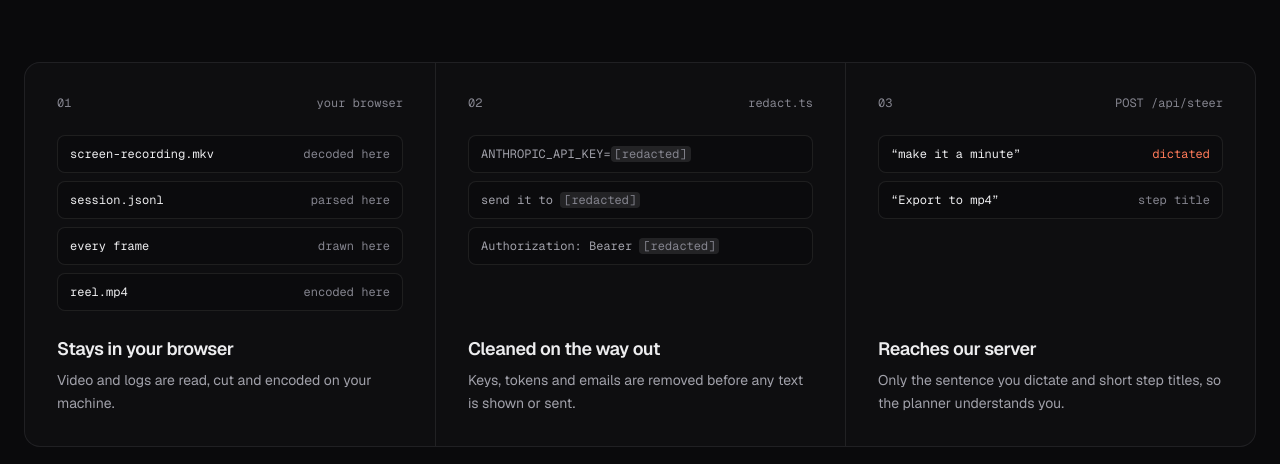
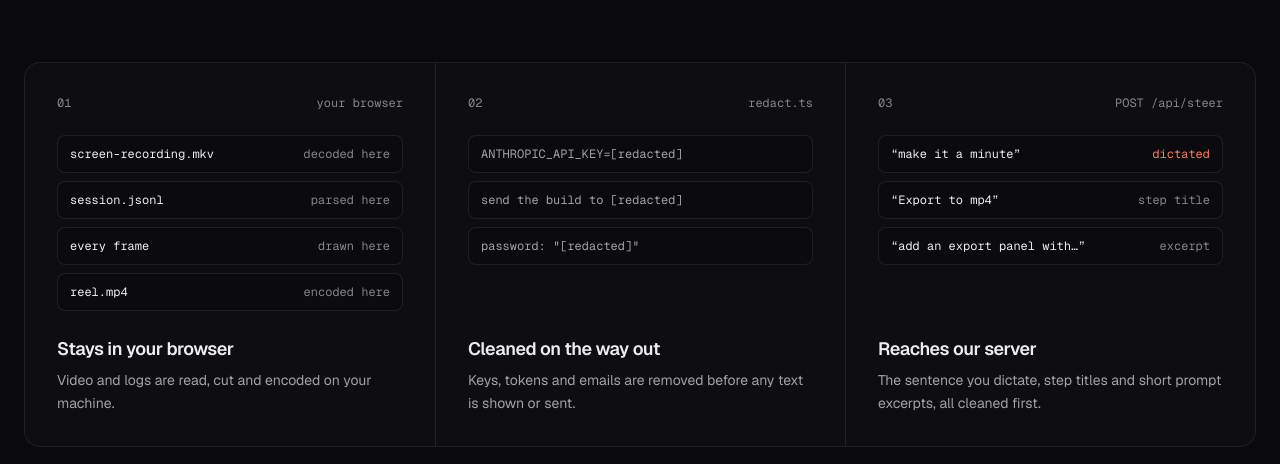
Before and after one commit to TejasThange3/buildreel, a Next.js app: page / in a window 1280 px wide. Shown: the part 3129-3593 px from the top of the page. Built offline with nearby package versions, Linux system fonts and the light colour scheme.

Commit message:
fix(ui): show real redactions and expose privacy headings
The Bearer sample was never redacted by redact.ts; the panel now shows redact()'s own output for lines it cleans. Prompt excerpts are disclosed, headings are no longer hidden from screen readers, and the swap animates opacity only.

```diff
--- a/src/ui/landing/PrivacyFlow.tsx
+++ b/src/ui/landing/PrivacyFlow.tsx
@@ -1,11 +1,12 @@
 "use client";
 
 import { useEffect, useState } from "react";
+import { redact } from "@/lib/log/redact";
 import { useInView } from "./useInView";
 import { usePageVisible, useReducedMotion } from "./usePageState";
 
 // What leaves the browser, shown as it happens: log lines pass the redactor one by one, and only
-// the cleaned text arrives at the server. Lines are shortened samples of what redact.ts removes.
+// the cleaned text arrives at the server. The cleaned lines are redact()'s own output.
 const FILES = [
   { name: "screen-recording.mkv", note: "decoded here" },
   { name: "session.jsonl", note: "parsed here" },
@@ -13,18 +14,19 @@ const FILES = [
   { name: "reel.mp4", note: "encoded here" },
 ];
 const LINES = [
-  { keep: "ANTHROPIC_API_KEY=", secret: "sk-ant-x91…" },
-  { keep: "send it to ", secret: "dev@example.com" },
-  { keep: "Authorization: Bearer ", secret: "eyJ0eXAi…" },
-];
+  "ANTHROPIC_API_KEY=sk-ant-x91kQ",
+  "send the build to dev@example.com",
+  'password: "correct-horse-battery"',
+].map((raw) => ({ raw, clean: redact(raw) }));
 const ARRIVALS = [
   { kind: "dictated", text: "make it a minute" },
   { kind: "step title", text: "Export to mp4" },
+  { kind: "excerpt", text: "add an export panel with…" },
 ];
 
-// One tick per beat: three redactions, two arrivals, then a hold before the loop restarts.
+// One tick per beat: three redactions, three arrivals, then a hold before the loop restarts.
 const TICK_MS = 750;
-const TICKS = 10;
+const TICKS = 11;
 const FINAL = TICKS - 1;
 
 const ZONE = "group flex flex-col p-6 transition-colors duration-300 hover:bg-white/[0.02] sm:p-8";
@@ -50,18 +52,12 @@ export function PrivacyFlow() {
       ref={ref}
       className="relative grid overflow-hidden rounded-[var(--radius-panel)] border border-line bg-surface/60 lg:grid-cols-3"
     >
-      <p className="sr-only">
-        Your recording, logs, frames and exported video stay in your browser. Keys, tokens and
-        emails are removed from any text before it is sent. Only the sentence you dictate and short
-        step titles reach the server.
-      </p>
-
-      <section aria-hidden className={ZONE}>
-        <div className={ZONE_HEAD}>
+      <section className={ZONE}>
+        <div aria-hidden className={ZONE_HEAD}>
           <span>01</span>
           <span>your browser</span>
         </div>
-        <ul className={VISUAL}>
+        <ul aria-hidden className={VISUAL}>
           {FILES.map(({ name, note }) => (
             <li
               key={name}
@@ -78,31 +74,28 @@ export function PrivacyFlow() {
         </p>
       </section>
 
-      <section aria-hidden className={`${ZONE} border-line max-lg:border-t lg:border-l`}>
-        <div className={ZONE_HEAD}>
+      <section className={`${ZONE} border-line max-lg:border-t lg:border-l`}>
+        <div aria-hidden className={ZONE_HEAD}>
           <span>02</span>
           <span>redact.ts</span>
         </div>
-        <ul className={VISUAL}>
-          {LINES.map(({ keep, secret }, i) => {
+        <ul aria-hidden className={VISUAL}>
+          {LINES.map(({ raw, clean }, i) => {
             const cleaned = beat > i;
             return (
               <li
-                key={keep}
-                className="relative truncate rounded-[var(--radius-chip)] border border-line bg-canvas/60 px-3 py-2.5 font-mono text-xs transition-colors duration-300 group-hover:border-line-strong text-fg-muted"
+                key={raw}
+                className="grid rounded-[var(--radius-chip)] border border-line bg-canvas/60 px-3 py-2.5 font-mono text-xs transition-colors duration-300 group-hover:border-line-strong"
               >
-                {keep}
-                <span className="relative inline-grid align-bottom">
-                  <span
-                    className={`col-start-1 row-start-1 text-fg transition-[opacity,filter] duration-300 ${cleaned ? "opacity-0 blur-[3px]" : ""}`}
-                  >
-                    {secret}
-                  </span>
-                  <span
-                    className={`col-start-1 row-start-1 w-fit rounded bg-white/10 px-1 text-fg-subtle transition-opacity duration-300 ${cleaned ? "" : "opacity-0"}`}
-                  >
-                    [redacted]
-                  </span>
+                <span
+                  className={`col-start-1 row-start-1 truncate text-fg transition-opacity duration-300 ${cleaned ? "opacity-0" : ""}`}
+                >
+                  {raw}
+                </span>
+                <span
+                  className={`col-start-1 row-start-1 truncate text-fg-muted transition-opacity duration-300 ${cleaned ? "" : "opacity-0"}`}
+                >
+                  {clean}
                 </span>
               </li>
             );
@@ -114,12 +107,12 @@ export function PrivacyFlow() {
         </p>
       </section>
 
-      <section aria-hidden className={`${ZONE} border-line max-lg:border-t lg:border-l`}>
-        <div className={ZONE_HEAD}>
+      <section className={`${ZONE} border-line max-lg:border-t lg:border-l`}>
+        <div aria-hidden className={ZONE_HEAD}>
           <span>03</span>
           <span>POST /api/steer</span>
         </div>
-        <ul className={VISUAL}>
+        <ul aria-hidden className={VISUAL}>
           {ARRIVALS.map(({ kind, text }, i) => {
             const arrived = beat > LINES.length + i;
             return (
@@ -141,7 +134,7 @@ export function PrivacyFlow() {
         </ul>
         <h3 className="mt-6 text-lg font-semibold tracking-tight">Reaches our server</h3>
         <p className="mt-1.5 text-sm leading-relaxed text-fg-muted">
-          Only the sentence you dictate and short step titles, so the planner understands you.
+          The sentence you dictate, step titles and short prompt excerpts, all cleaned first.
         </p>
       </section>
     </div>
```
